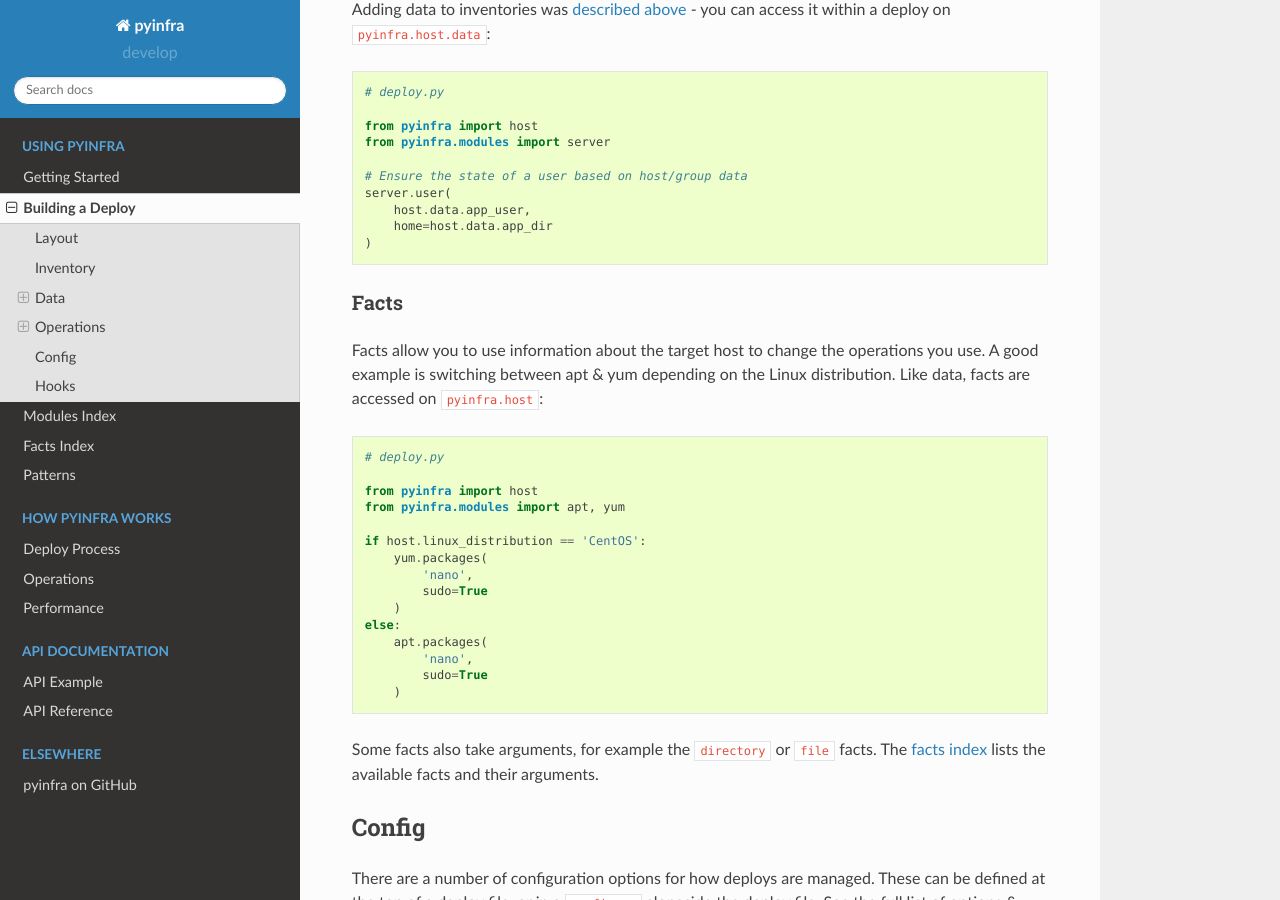
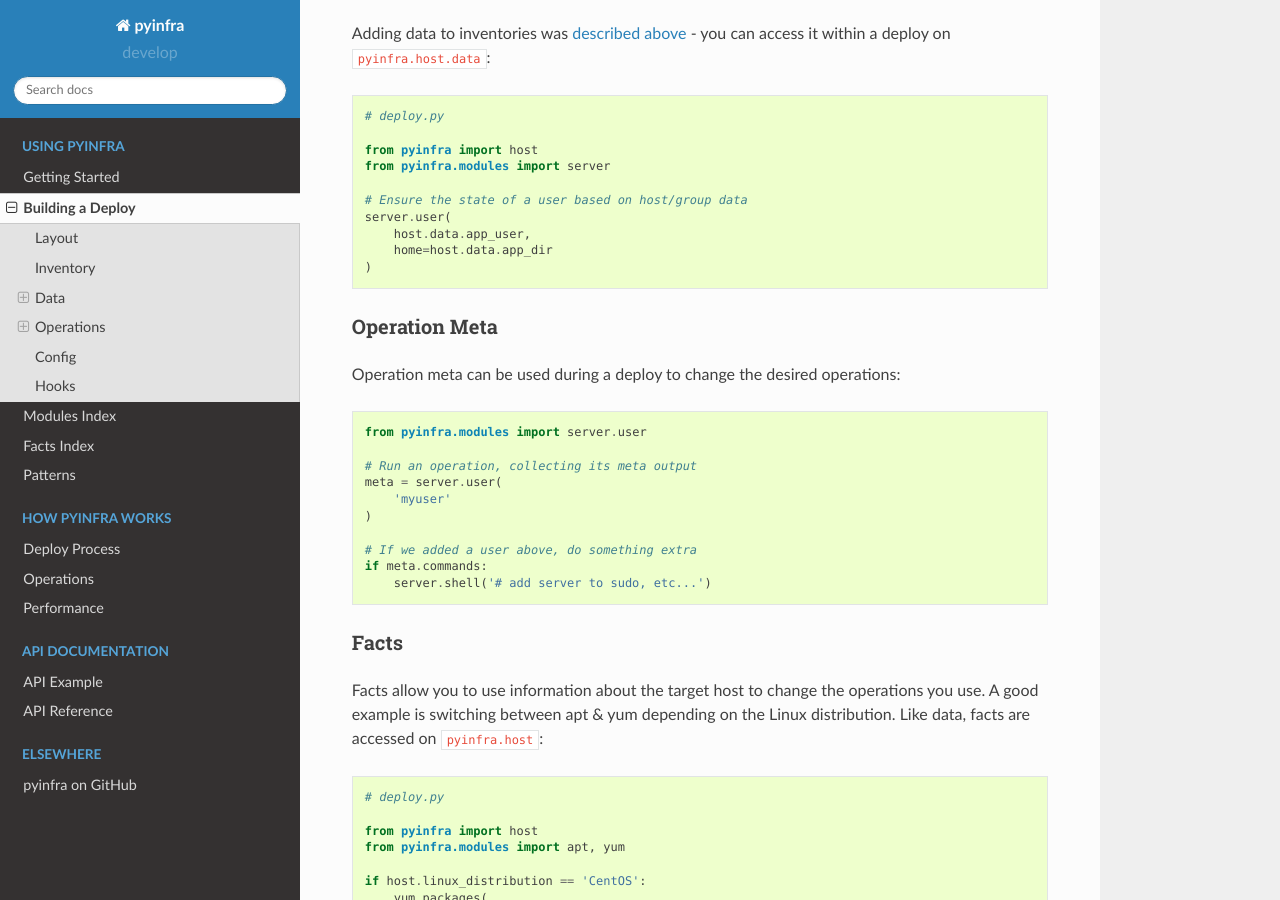
Before and after one commit to pyinfra-dev/pyinfra, a Sphinx documentation site: the page built from docs/building_a_deploy.rst, in a window 1280 px wide and 900 px high, scrolled down 4045 px. Built offline with Sphinx 7.4.7 and the Read the Docs theme 2.0.0, drawn with Linux system fonts in a browser that asks for light colours.

Commit message:
Documentation update for v0.1.dev7

```diff
--- a/docs/building_a_deploy.rst
+++ b/docs/building_a_deploy.rst
@@ -208,6 +208,24 @@
         home=host.data.app_dir
     )
 
+Operation Meta
+~~~~~~~~~~~~~~
+
+Operation meta can be used during a deploy to change the desired operations:
+
+.. code:: python
+
+    from pyinfra.modules import server.user
+
+    # Run an operation, collecting its meta output
+    meta = server.user(
+        'myuser'
+    )
+
+    # If we added a user above, do something extra
+    if meta.commands:
+        server.shell('# add server to sudo, etc...')
+
 Facts
 ~~~~~
 
```
